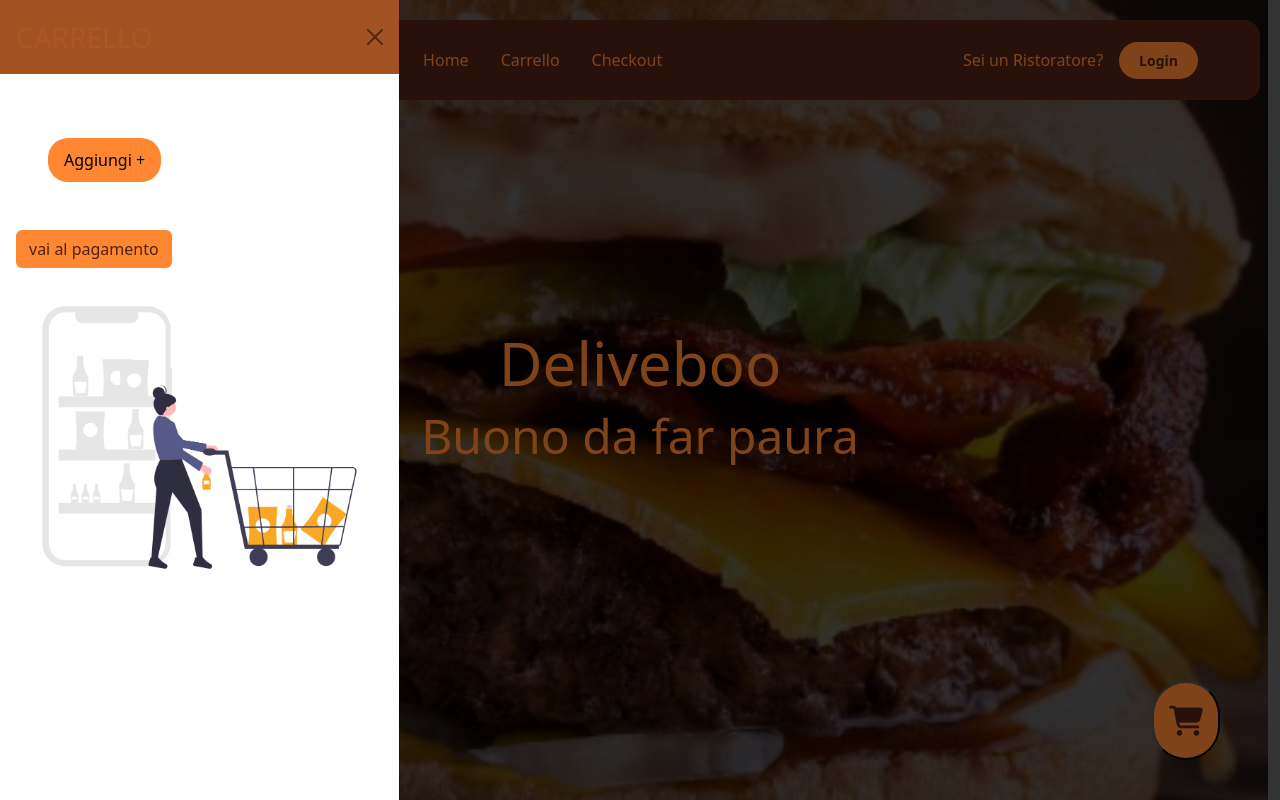
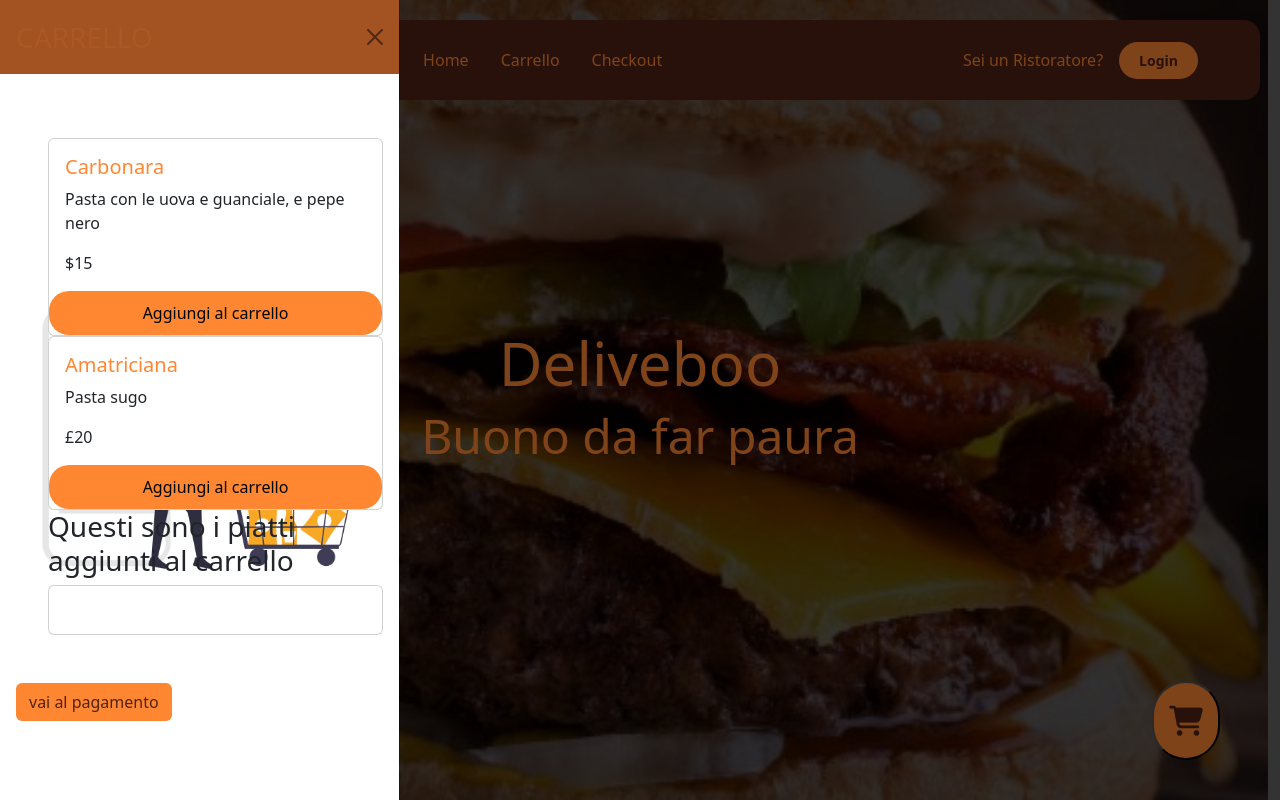
Before and after one commit to PaoloTarcisio/deliveboo-frontend, a Vue app: page / in a window 1280 px wide. Both pictures are taken after a click on the button 1186 px from the left and 720 px from the top of the page. Shown: the top 800 px of the page. Built offline with nearby package versions, Linux system fonts and the light colour scheme; no server answers.

Commit message:
aggiunta elementi carrello prototipo

```diff
--- a/src/components/AppCarrello.vue
+++ b/src/components/AppCarrello.vue
@@ -8,7 +8,7 @@
   return {
         piatti: [{
             nome: "Carbonara",
-      descrizione: "Pasta con le uova e guanciale, aggiunta pepe nero",
+            descrizione: "Pasta con le uova e guanciale, e pepe nero",
             prezzo: "$15"
                     },
                     {
@@ -16,19 +16,19 @@
             descrizione: "Pasta sugo",
             prezzo: "£20"
                     },
-              {
-      nome: "Crudo di pesce",
-      descrizione: "Pesce crudo",
-      prezzo: "£25"
-              },
-              {
-      nome: "Tagliata di manzo",
-      descrizione: "Tagliata di manzo",
-      prezzo: "£35"
-              },
-          ]
+                ],
+        piattiAggiunti: [{
+
+
+        }]
       };
     },
+    methods: {
+      addToCart(piatto) {
+        this.piattiAggiunti.push(piatto);
+        console.log("Nuovo carrello:", this.carrello);
+      }
+    }
 };
 </script>
 
@@ -49,10 +49,32 @@
                                           background-repeat: no-repeat;">
               <div class="my-5">
                 <div class="container-list-group">
+
                   <ul id="plates-list" class="plates-list">
-                      <button class="add-btn px-3">
-                          Aggiungi +
+                      <li v-for="(piatto, i) in piatti" :key="i" class="card">
+                          <div class="card-body">
+                              <h5 class="card-title">{{ piatto.nome }}</h5>
+                              <p class="card-text">{{ piatto.descrizione }}</p>
+                              <p class="card-text">{{ piatto.prezzo }}</p>
+                          </div>
+
+                          <button @click="addToCart(piatto)" class="add-btn px-3">
+                            Aggiungi al carrello
                         </button>
+                      </li>
+
+                      <h3>
+                        Questi sono i piatti aggiunti al carrello
+                      </h3>
+                      <li v-for="(piatto, index) in piattiAggiunti" :key="'added_' + index" class="card">
+
+                          <div class="card-body">
+                              <h5 class="card-title">{{ piatto.nome }}</h5>
+                              <p class="card-text">{{ piatto.descrizione }}</p>
+                              <p class="card-text">{{ piatto.prezzo }}</p>
+                          </div>
+                      </li>
+
                   </ul>
                 </div>
               </div>
```
Lines whose indentation alone changed are shown as unchanged.
